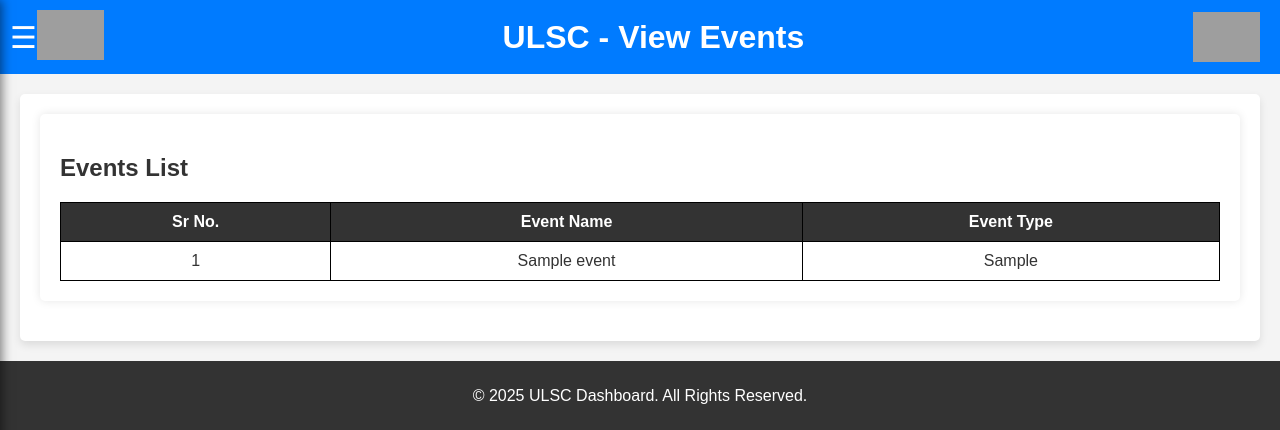
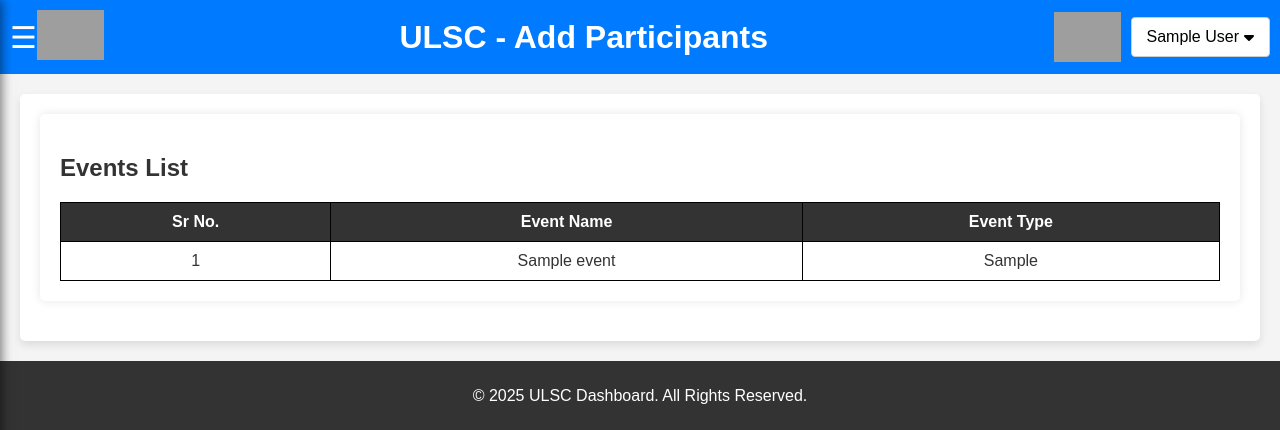
Before and after one commit to harsh1036/Spoural_Management_System, a PHP site: page /pages/viewevents.php in a window 1280 px wide. Shown: the top 430 px of the page. Run offline with PHP 8.4, Linux system fonts and the light colour scheme; the visitor is signed in with stand-in values (Sample User, id 1); tables that the repository leaves empty or names only in its code hold one stand-in row (values such as "Sample post"); a stand-in replaces the project's code that opens the database connection; some libraries are stand-ins or nearby versions; grey boxes are pictures that could not be loaded.

Commit message:
Corrected Participants

```diff
--- a/pages/viewevents.php
+++ b/pages/viewevents.php
@@ -58,23 +58,35 @@ $events = $query->fetchAll(PDO::FETCH_ASSOC);
     </style>
 </head>
 <body>
-    <header>
+<header>
         <span style="font-size:30px;cursor:pointer" onclick="openNav()">&#9776;</span>
         <div id="mySidenav" class="sidenav">
             <span class="closebtn" onclick="closeNav()">&times;</span>
-            <a href="ulsc_dashboard.php">Dashboard</a>
             <a href="addparticipants.php">Add Participants</a>
             <a href="viewevents.php">View Events</a>
         </div>
 
         <div class="logo">
-            <a href="ulsc_dashboard.php">
-                <img src="../assets/images/charusat.png" alt="Logo">
-            </a>
+        <a href="ulsc_dashboard.php">
+        <img src="../assets/images/charusat.png" alt="Logo">
+        </a>
+
         </div>
-        <h1>ULSC - View Events</h1>
+        <h1>ULSC - Add Participants</h1>
+
         <div class="logo">
             <img src="../assets/images/ulsc.png" alt="ULSC Logo">
+        </div>
+
+        <div class="dropdown">
+            <button class="dropdown-trigger">
+                <?php echo htmlspecialchars($_SESSION['ulsc_name']); ?> <i class="fas fa-caret-down"></i>
+            </button>
+            <div class="dropdown-menu">
+                <a href="#" class="dropdown-item"><i class="fas fa-user"></i> My Profile</a>
+                <hr>
+                <a href="ulsc_logout.php" class="dropdown-item"><i class="fas fa-sign-out-alt"></i> Sign-Out</a>
+            </div>
         </div>
     </header>
 
```
